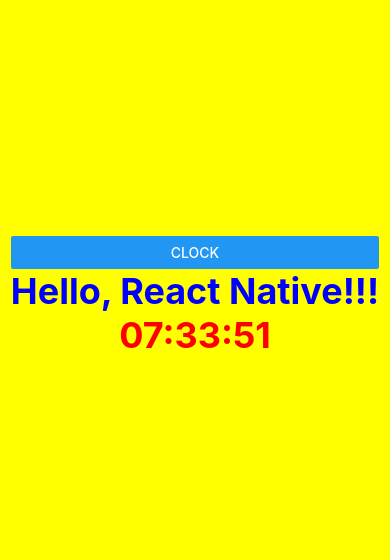
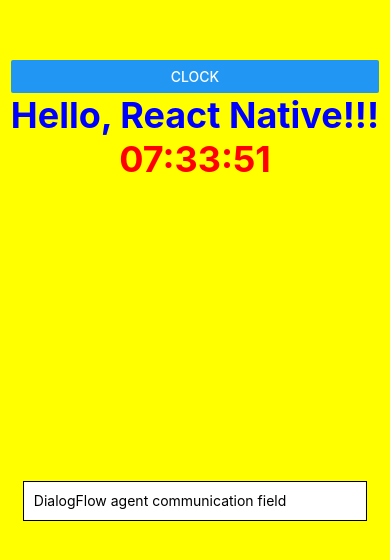
Before and after one commit to Evgenij-Vasiliev/AwesomeProject, a React Native app: screen / in a window 390 px wide. Shown: the part 126-686 px from the top of the page. Built offline with nearby package versions, Linux system fonts and the light colour scheme.

Commit message:
added component Messenger.tsx

```diff
--- a/App.tsx
+++ b/App.tsx
@@ -1,14 +1,14 @@
 import { StatusBar } from 'expo-status-bar';
 import React, { ReactElement } from 'react';
-import { StyleSheet, View } from 'react-native';
+import { StyleSheet, SafeAreaView } from 'react-native';
 import HomePage from './components/HomePage';
 
 export default function App(): ReactElement {
   return (
-    <View style={styles.container}>
+    <SafeAreaView style={styles.container}>
+      <StatusBar style="auto" />
       <HomePage />
-      <StatusBar style="auto" />
-    </View>
+    </SafeAreaView>
   );
 }
 
--- a/components/HomePage.tsx
+++ b/components/HomePage.tsx
@@ -1,10 +1,11 @@
-import React, { useState } from 'react';
+import React, { useState, ReactElement } from 'react';
 import Timer from './Timer';
 import Clock from './Clock';
 import { Button, View, StyleSheet } from 'react-native';
 import Greetings from './Greetings';
+import Messenger from './Messenger';
 
-function HomePage() {
+function HomePage(): ReactElement {
   const [changeOfClock, setChangeOfClock] = useState(false);
   const clock = changeOfClock ? <Timer /> : <Clock />;
 
@@ -13,9 +14,11 @@
       <Button onPress={() => setChangeOfClock(!changeOfClock)} title="Clock" />
       <Greetings />
       <View style={styles.homePage}>{clock}</View>
+      <Messenger />
     </View>
   );
 }
+
 const styles = StyleSheet.create({
   homePage: {
     alignItems: 'center',
--- /dev/null
+++ b/components/Messenger.tsx
@@ -0,0 +1,30 @@
+import React, { useState } from 'react';
+import { SafeAreaView, TextInput, StyleSheet } from 'react-native';
+
+const Messenger = () => {
+  const [text, onChangeText] = useState('');
+
+  return (
+    <SafeAreaView>
+      <TextInput
+        style={styles.input}
+        onChangeText={onChangeText}
+        value={text}
+        placeholder="DialogFlow agent communication field"
+      />
+    </SafeAreaView>
+  );
+};
+
+const styles = StyleSheet.create({
+  input: {
+    backgroundColor: 'white',
+    height: 40,
+    margin: 12,
+    borderWidth: 1,
+    padding: 10,
+    marginTop: 300,
+  },
+});
+
+export default Messenger;
```
Also changed, not shown: 1 other file (tests, documents, lock files or other folders).
